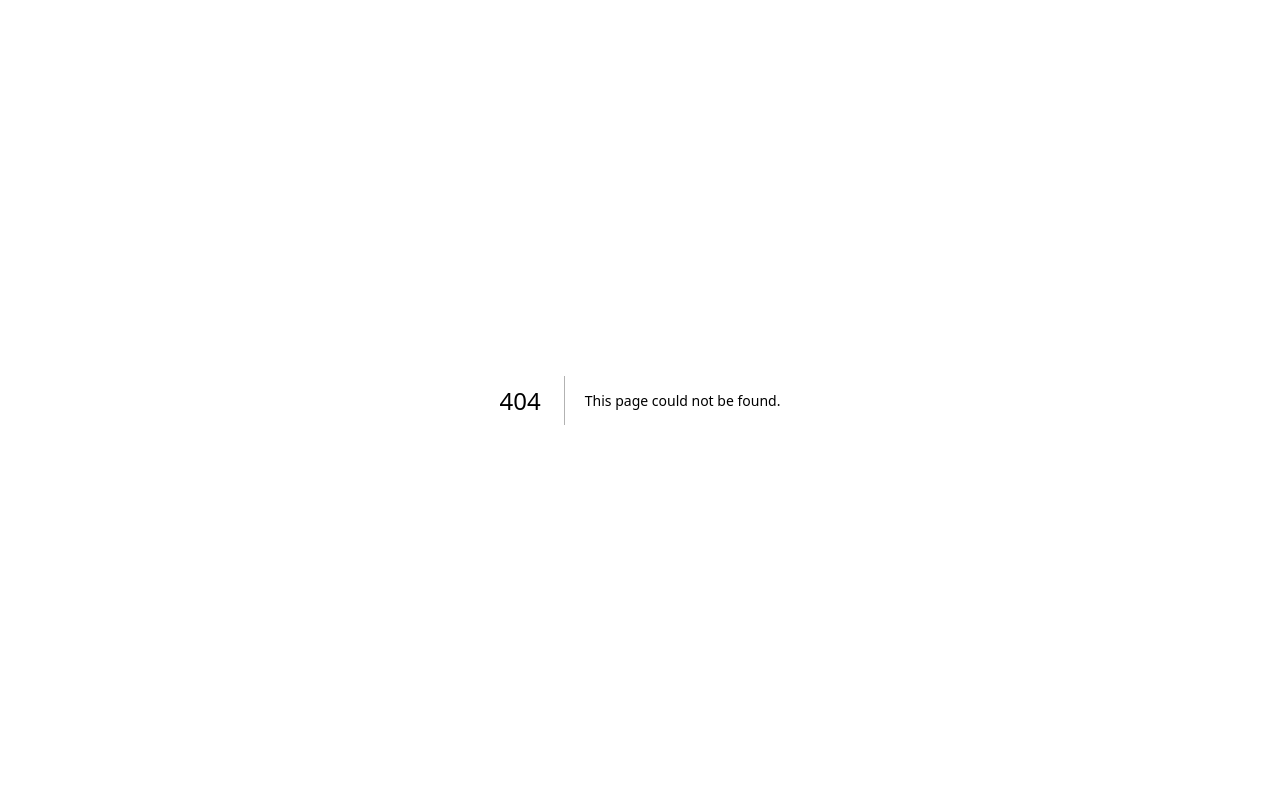
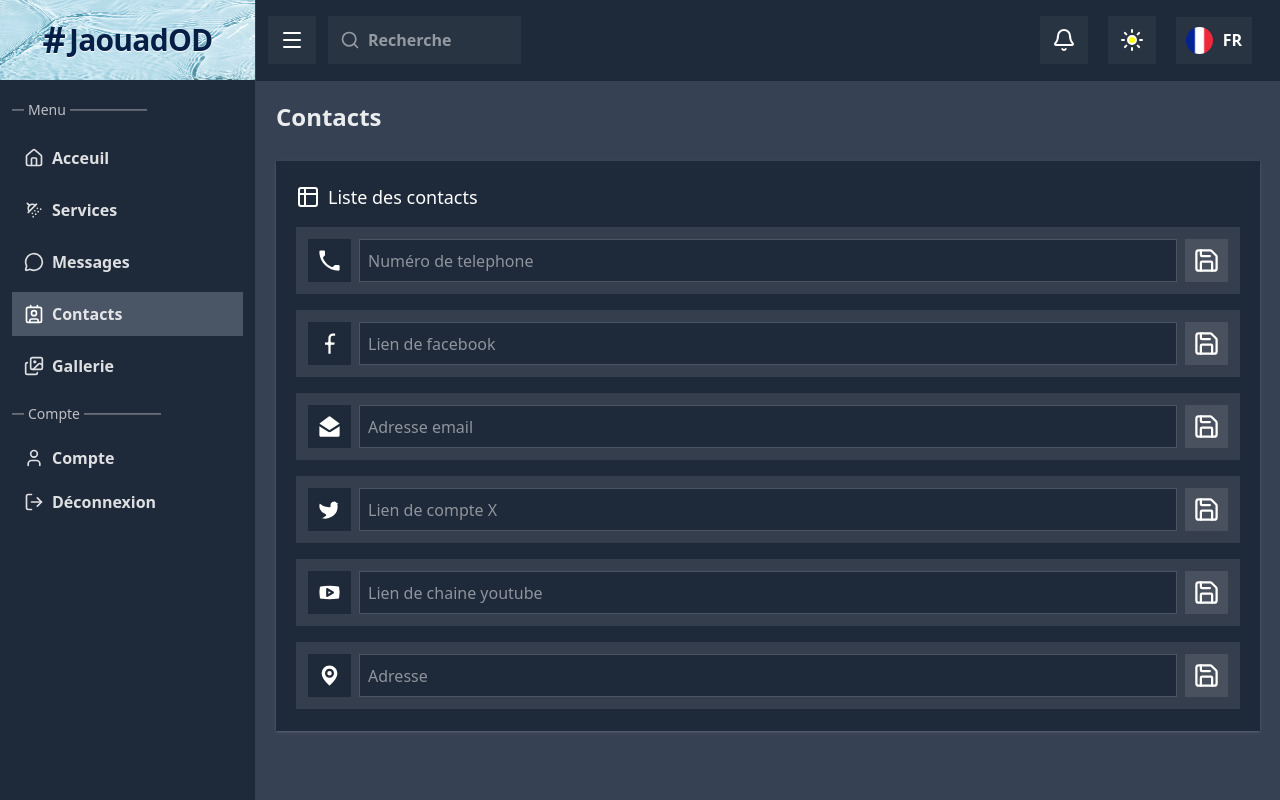
Before and after one commit to hamzaODprogramer/plumber-project-nextJs, a Next.js app: page /admin/contact in a window 1280 px wide. Before the commit this address had no page. Built offline with nearby package versions, Linux system fonts and the light colour scheme.

Commit message:
add contact management page with dark mode

```diff
--- /dev/null
+++ b/app/admin/contact/page.tsx
@@ -0,0 +1,16 @@
+'use client'
+import AdminPage from "@/components/admin/admin-page";
+import ContactItem from "@/components/admin/contact/contact-item";
+import { AtSign, Facebook, Mail, MailOpen, MapPin, Phone, Twitter, Youtube } from "lucide-react";
+import React from "react";
+
+export default function AdminContact() : React.ReactNode {
+    return <AdminPage title="Contacts" table titleTable="Liste des contacts">
+        <ContactItem icon={Phone} type="text" placeholder="Numéro de telephone" fill={false}/>
+        <ContactItem icon={Facebook} type="text" placeholder="Lien de facebook" fill={false}/>
+        <ContactItem icon={MailOpen} type="text" placeholder="Adresse email" fill={false}/>
+        <ContactItem icon={Twitter} type="text" placeholder="Lien de compte X" fill={false}/>
+        <ContactItem icon={Youtube} type="text" placeholder="Lien de chaine youtube" fill={false}/>
+        <ContactItem icon={MapPin} type="text" placeholder="Adresse" fill={false}/>
+    </AdminPage>
+}
--- a/app/admin/page.tsx
+++ b/app/admin/page.tsx
@@ -20,7 +20,7 @@ export default function HomeDashborad(): React.ReactNode {
                     </p>
                 </div>
             </div>
-            <div className="w-full lg:w-1/2 h-full flex items-stretch gap-6">
+            <div className="w-full lg:w-1/2 h-full flex items-stretch gap-5">
                 <div className="bg-white dark:bg-gray-800 flex-1 px-5 py-5.5 flex flex-col items-center justify-center shadow-sm shadow-black/15 dark:shadow-white/15">
                     <div className="rounded-full p-5 bg-black/10 dark:bg-white/10">
                         <MessageCircle size={45} fill={false ?`rgb(6,31,70)` : 'white'} className="text-[rgb(6,31,70)] dark:text-white" />
--- a/app/globals.css
+++ b/app/globals.css
@@ -161,3 +161,11 @@
   height: 300px;
   max-height: 100vh;
 }
+
+.dark [data-radix-collection-item] {
+  background-color: rgb(75 85 99) !important; /* gray-600 */
+}
+
+.dark [data-radix-collection-item]:hover {
+  background-color: rgb(55 65 81) !important; /* gray-700 */
+}
--- a/components/admin/admin-input.tsx
+++ b/components/admin/admin-input.tsx
@@ -1,7 +1,7 @@
 import React from "react";
 
-export default function AdminInput({type,placeholder,text}:{type:string,placeholder:string,text:string}) : React.ReactNode {
-    return <div className="flex flex-col w-full  dark:bg-white/5 justify-start pt-0 pb-2 gap-1 ">
+export default function AdminInput({type,placeholder,text,className}:{type:string,placeholder:string,text:string,className?:string}) : React.ReactNode {
+    return <div className={`flex flex-col w-full  dark:bg-white/5 justify-start pt-0 pb-2 gap-1 ${className}`}>
       <label
         className="text-black/95 font-medium "
 
--- /dev/null
+++ b/components/admin/contact/contact-item.tsx
@@ -0,0 +1,18 @@
+import { Save } from "lucide-react";
+import React from "react";
+
+export default function ContactItem({icon:Icon,type,placeholder,className,fill}:ContactItemProps) : React.ReactNode {
+    return <div className="bg-black/10 dark:bg-white/10 w-full p-3 flex gap-2 items-stretch">
+        <div className="p-2 bg-white dark:bg-gray-800 w-fit flex items-center">
+            <Icon size={27} className="text-gray-800 " fill={fill ? "#061f46" : 'white'}  />
+        </div>
+        <input
+            type={type}
+            placeholder={placeholder}
+            className={`flex-1 focus:ring-3 border-1 border-black/20 dark:border-white/20 transition-all duration-500 focus:ring-blue-300 bg-white dark:bg-gray-800 dark:text-white p-2 font-normal outline-none ${className}`}
+        />
+        <div className="p-2 cursor-pointer hover:bg-[#061f46]/85 w-fit flex items-center bg-[#061f46] dark:bg-white/10">
+            <Save size={27} className="text-white" />
+        </div>
+    </div>
+}
--- a/components/admin/header-admin.tsx
+++ b/components/admin/header-admin.tsx
@@ -29,7 +29,7 @@ export default function AdminHeader() : React.ReactNode {
 
             <div className="flex items-center gap-5 mr-4 *:cursor-pointer">
                 <Bell size={48} className="p-3 bg-black/5 dark:bg-white/5 dark:text-white dark:hover:bg-white/10 hover:bg-black/10"/>
-                <Sun size={48} fill="yellow" className="p-3 bg-black/5 dark:bg-white/5 dark:text-white dark:hover:bg-white/10 hover:bg-black/10" />
+                <Sun size={48} fill="yellow" className="p-3 text-yellow-300 bg-black/5 dark:bg-white/5 dark:text-white dark:hover:bg-white/10 hover:bg-black/10" />
 
                 <DropdownMenu>
                     <DropdownMenuTrigger asChild>
@@ -38,7 +38,7 @@ export default function AdminHeader() : React.ReactNode {
                             <p className="text-black/80 dark:text-white  font-semibold">FR</p>
                         </div>
                     </DropdownMenuTrigger>
-                    <DropdownMenuContent className="!rounded-none">
+                    <DropdownMenuContent className="!rounded-none !dark:bg-gray-600">
                         <DropdownMenuItem>
                             <div className="flex items-center gap-2.5  ">
                                 <Image className="rounded-full" width={18} height={18} src="/francelg.png" alt="lang" />
--- a/components/admin/messages/message.tsx
+++ b/components/admin/messages/message.tsx
@@ -21,9 +21,7 @@ export default function MessageClient() : React.ReactNode {
         <div className="w-full dark:text-white bg-black/5 dark:bg-white/5 px-3 py-2 font-normal border-1 border-[#061f46]/20 dark:border-white/20 shadow-sm shadow-[#061f46]/10 dark:shadow-white">
             Lorem ipsum dolor sit amet, consectetur adipisicing elit. Et ut autem sint incidunt impedit ipsam aliquid libero repudiandae! Minima enim deserunt officiis consequatur corrupti et delectus voluptas quibusdam atque ea!
         </div>
-        <textarea placeholder="Reponse ..." className="w-full mt-2 dark:text-white outline-none focus:ring-blue-300 focus:ring-4 bg-black/5 dark:bg-white/5 px-3 py-2 font-normal">
-            Lorem ipsum dolor sit amet, consectetur adipisicing elit. Et ut autem sint incidunt impedit ipsam aliquid libero repudiandae! Minima enim deserunt officiis consequatur corrupti et delectus voluptas quibusdam atque ea!
-        </textarea>
+        <textarea placeholder="Reponse ..." className="w-full mt-2 dark:text-white outline-none focus:ring-blue-300 focus:ring-4 bg-black/5 dark:bg-white/5 px-3 py-2 font-normal" />
         <Button
             className="px-2 gap-1 font-medium py-2 cursor-pointer  pr-3 text-white dark:text-[#061f46]  bg-[#061f46] dark:bg-white hover:bg-[#061f46]/85 dark:hover:bg-white/85 border duration-700 transition-all"
             text="Reponder"
--- a/components/admin/side-bar.tsx
+++ b/components/admin/side-bar.tsx
@@ -25,9 +25,9 @@ export default function SideBar() : React.ReactNode {
                 </div>
                 <div className="mt-4 flex flex-col gap-2">
                     {admin_links.slice(0,5).map((link,idx)=>{
-                        return <Link key={idx} href={link.route} className={`flex items-center gap-2 w-full cursor-pointer px-3 py-2.5 ${(pathname == link.route) ? 'bg-[#061f46] dark:bg-white' : 'hover:bg-black/5 dark:hover:bg-white/5'}`}>
-                            <link.icon size={20} className={` ${(pathname == link.route) ? 'text-white dark:text-[#061f46]' : 'opacity-85 text-[#061f46] dark:text-white'}`} />
-                            <p className={`${(pathname == link.route) ? "text-white dark:text-[#061f46] opacity-85" : "text-[#061f46] dark:text-white opacity-85"}  font-semibold`}>{link.name}</p>
+                        return <Link key={idx} href={link.route} className={`flex items-center gap-2 w-full cursor-pointer px-3 py-2.5 ${(pathname == link.route) ? 'bg-[#061f46] dark:bg-gray-600' : 'hover:bg-black/5 dark:hover:bg-white/5'}`}>
+                            <link.icon size={20} className={` ${(pathname == link.route) ? 'text-white dark:text-white' : 'opacity-85 text-[#061f46] dark:text-white'}`} />
+                            <p className={`${(pathname == link.route) ? "text-white  opacity-85" : "text-[#061f46] dark:text-white opacity-85"}  font-semibold`}>{link.name}</p>
                         </Link>
                     })}
                 </div>
--- a/components/public/footer.tsx
+++ b/components/public/footer.tsx
@@ -8,7 +8,7 @@ import { CheckingDirection } from "@/lib/functions/global";
 export default function Footer({className}:footerProps) : React.ReactNode {
     const [isRTL, setIsRTL] = useState<boolean>(false)
     CheckingDirection(setIsRTL)
-    return <footer className={` bg-[#17224D] px-20 pt-20 pb-5 ${className}`}>
+    return <footer className={` bg-[#17224D] px-8 sm:px-20 pt-8 sm:pt-20 pb-5 ${className}`}>
         <div className="size-full w-full grid gap-y-10 grid-cols-1 sm:grid-cols-2 lg:grid-cols-4">
             <div className="flex flex-col gap-1">
                 <p className="text-white font-bold text-2xl">Adresse</p>
--- a/lib/constant/global.ts
+++ b/lib/constant/global.ts
@@ -26,8 +26,8 @@ export const admin_links : Array<{route:string,name:string,icon?: any}> = [
   { route : '/admin' , name : 'Acceuil' , icon : Home },
   { route : '/admin/services' , name : 'Services' , icon : ShowerHead },
   { route : '/admin/messages' , name : 'Messages' , icon : MessageCircle },
-  { route : '/admi' , name : 'Contacts' , icon : Contact },
-  { route : '/admi' , name : 'Gallerie' , icon : Images },
+  { route : '/admin/contact' , name : 'Contacts' , icon : Contact },
+  { route : '/admi/gallery' , name : 'Gallerie' , icon : Images },
   { route : '/admi' , name : 'Compte' , icon : User },
   { route : '/admn' , name : 'Déconnexion' , icon : LogOut },
 ]
--- a/lib/types/global.d.ts
+++ b/lib/types/global.d.ts
@@ -1,3 +1,4 @@
+import { LucideIcon } from "lucide-react";
 import { JSX } from "react";
 
 
@@ -28,4 +29,12 @@ declare global{
         open? : boolean,
         setOpen? : React.Dispatch<React.SetStateAction<boolean>>
     }
+
+    type ContactItemProps = {
+        type? : "number" | "text" | "number" | "email",
+        icon : LucideIcon,
+        placeholder? : string,
+        className? : string,
+        fill : boolean
+    }
 }
```
